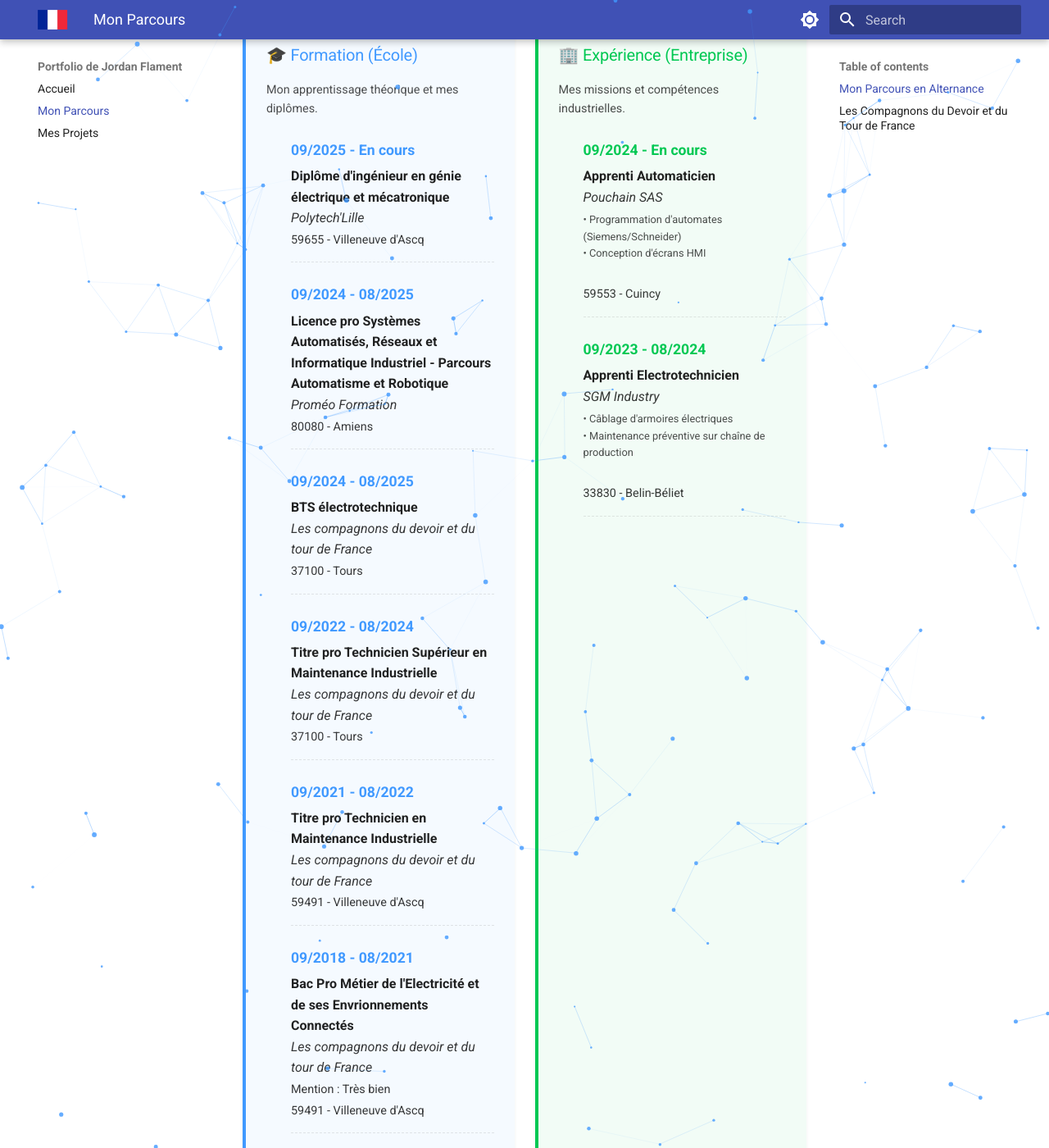
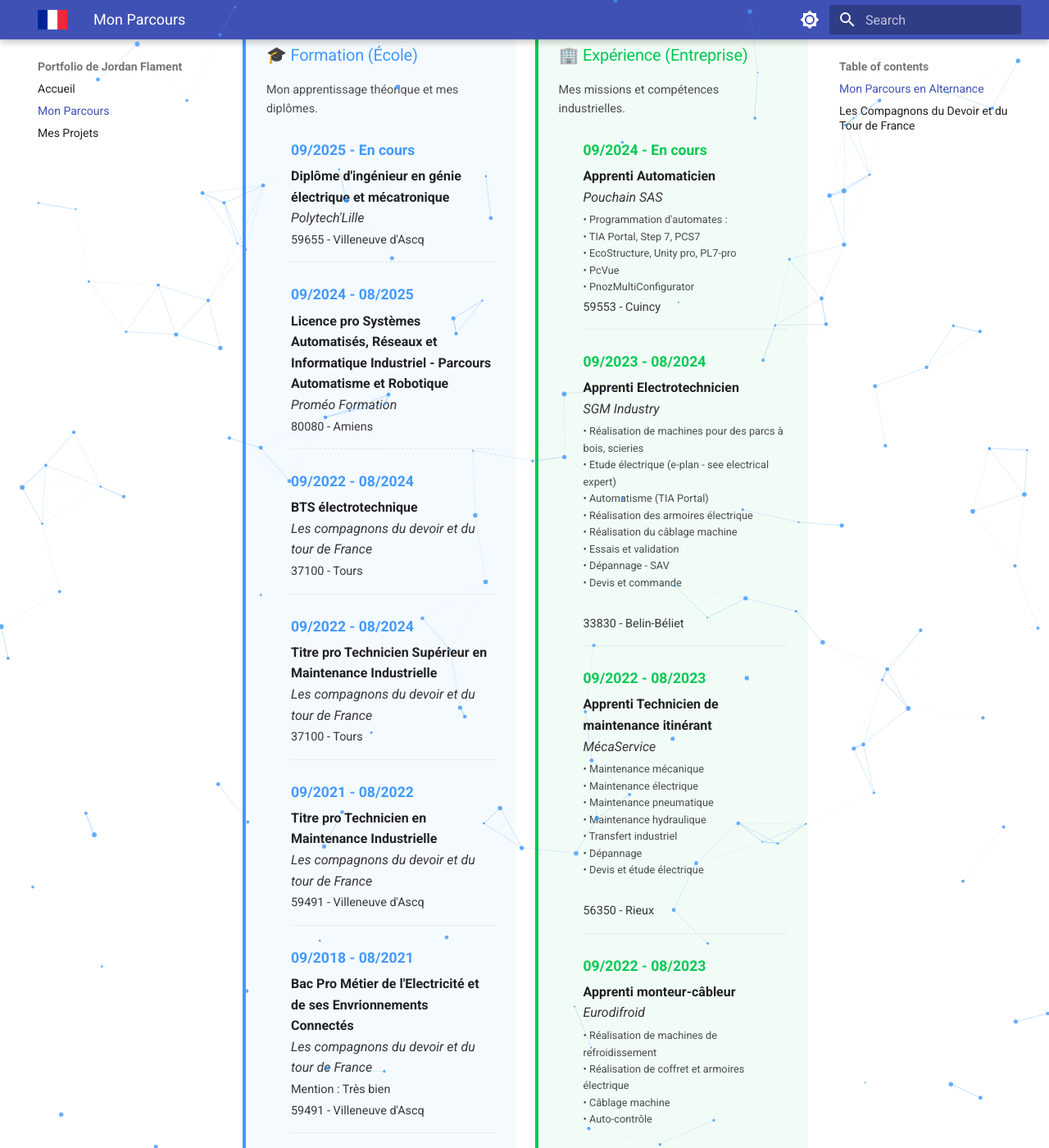
Before and after one commit to jordan-flament/jordan-flament.github.io, an MkDocs documentation site: the page built from docs/parcours.md, in a window 1280 px wide and 1400 px high, scrolled down 285 px. Shown: the whole window at 82% size. Built offline with MkDocs 1.6.1 and Material for MkDocs 9.7.7, drawn with Linux system fonts in a browser that asks for light colours; some of the changed text lies outside the part shown.

Commit message:
MAJ parcours graphique V7

```diff
--- a/docs/parcours.md
+++ b/docs/parcours.md
@@ -26,7 +26,7 @@
         <span style="font-style: normal; font-size: 0.9em; opacity: 0.9;">80080 - Amiens</span>
       </li>
       <li style="margin-bottom: 25px; border-bottom: 1px dashed rgba(128,128,128,0.2); padding-bottom: 15px;">
-        <span style="font-weight: bold; display: block; font-size: 1.1em; color: #4099ff;">09/2024 - 08/2025</span>
+        <span style="font-weight: bold; display: block; font-size: 1.1em; color: #4099ff;">09/2022 - 08/2024</span>
         <span style="font-weight: 600; display: block; margin-top: 5px;">BTS électrotechnique</span>
         <span style="font-style: italic; opacity: 0.9;">Les compagnons du devoir et du tour de France</span><br>
         <span style="font-style: normal;font-size: 0.9em ;opacity: 0.9;">37100 - Tours</span>
@@ -74,15 +74,36 @@
         <span style="font-weight: bold; display: block; font-size: 1.1em; color: #00c853;">09/2024 - En cours</span>
         <span style="font-weight: 600; display: block; margin-top: 5px;">Apprenti Automaticien</span>
         <span style="font-style: italic; opacity: 0.9;">Pouchain SAS</span>
-        <small style="display: block; margin-top: 5px; opacity: 0.8;">• Programmation d'automates (Siemens/Schneider)<br>• Conception d'écrans HMI</small><br>
+        <small style="display: block; margin-top: 5px; opacity: 0.8;">• Programmation d'automates :<br>• TIA Portal, Step 7, PCS7<br>• EcoStructure, Unity pro, PL7-pro <br> • PcVue <br> • PnozMultiConfigurator </small>
         <span style="font-style: normal; font-size: 0.9em; opacity: 0.9;">59553 - Cuincy</span>
       </li>
       <li style="margin-bottom: 25px; border-bottom: 1px dashed rgba(128,128,128,0.2); padding-bottom: 15px;">
         <span style="font-weight: bold; display: block; font-size: 1.1em; color: #00c853;">09/2023 - 08/2024</span>
         <span style="font-weight: 600; display: block; margin-top: 5px;">Apprenti Electrotechnicien</span>
         <span style="font-style: italic; opacity: 0.9;">SGM Industry</span>
-        <small style="display: block; margin-top: 5px; opacity: 0.8;">• Câblage d'armoires électriques<br>• Maintenance préventive sur chaîne de production</small><br>
+        <small style="display: block; margin-top: 5px; opacity: 0.8;">• Réalisation de machines pour des parcs à bois, scieries <br> • Etude électrique (e-plan - see electrical expert) <br> • Automatisme (TIA Portal) <br> • Réalisation des armoires électrique<br> • Réalisation du câblage machine <br> • Essais et validation <br> • Dépannage - SAV <br> • Devis et commande </small><br>
         <span style="font-style: normal; font-size: 0.9em; opacity: 0.9;">33830 - Belin-Béliet</span>
+      </li>
+      <li style="margin-bottom: 25px; border-bottom: 1px dashed rgba(128,128,128,0.2); padding-bottom: 15px;">
+        <span style="font-weight: bold; display: block; font-size: 1.1em; color: #00c853;">09/2022 - 08/2023</span>
+        <span style="font-weight: 600; display: block; margin-top: 5px;">Apprenti Technicien de maintenance itinérant</span>
+        <span style="font-style: italic; opacity: 0.9;">MécaService</span>
+        <small style="display: block; margin-top: 5px; opacity: 0.8;">• Maintenance mécanique <br> • Maintenance électrique <br> • Maintenance pneumatique <br> • Maintenance hydraulique <br> • Transfert industriel <br> • Dépannage <br> • Devis et  étude électrique </small><br>
+        <span style="font-style: normal; font-size: 0.9em; opacity: 0.9;">56350 - Rieux</span>
+      </li>
+      <li style="margin-bottom: 25px; border-bottom: 1px dashed rgba(128,128,128,0.2); padding-bottom: 15px;">
+        <span style="font-weight: bold; display: block; font-size: 1.1em; color: #00c853;">09/2022 - 08/2023</span>
+        <span style="font-weight: 600; display: block; margin-top: 5px;">Apprenti monteur-câbleur</span>
+        <span style="font-style: italic; opacity: 0.9;">Eurodifroid</span>
+        <small style="display: block; margin-top: 5px; opacity: 0.8;">• Réalisation de machines de refroidissement <br> • Réalisation de coffret et armoires électrique <br> • Câblage machine <br> • Auto-contrôle</small><br>
+        <span style="font-style: normal; font-size: 0.9em; opacity: 0.9;">49140 - Seiches-sur-le-Loir</span>
+      </li>
+      <li style="margin-bottom: 25px; border-bottom: 1px dashed rgba(128,128,128,0.2); padding-bottom: 15px;">
+        <span style="font-weight: bold; display: block; font-size: 1.1em; color: #00c853;">09/2022 - 08/2023</span>
+        <span style="font-weight: 600; display: block; margin-top: 5px;">Apprenti électricien</span>
+        <span style="font-style: italic; opacity: 0.9;">Eurodifroid</span>
+        <small style="display: block; margin-top: 5px; opacity: 0.8;">• Réalisation d'installation électrique domestique et tertiare'<br> • Courant fort (CFO) <br> • Courant faible (CFA)<br> • Gestion de chantier </small><br>
+        <span style="font-style: normal; font-size: 0.9em; opacity: 0.9;">59650 - Villeneuve d'Ascq</span>
       </li>
     </ul>
   </div>
```
